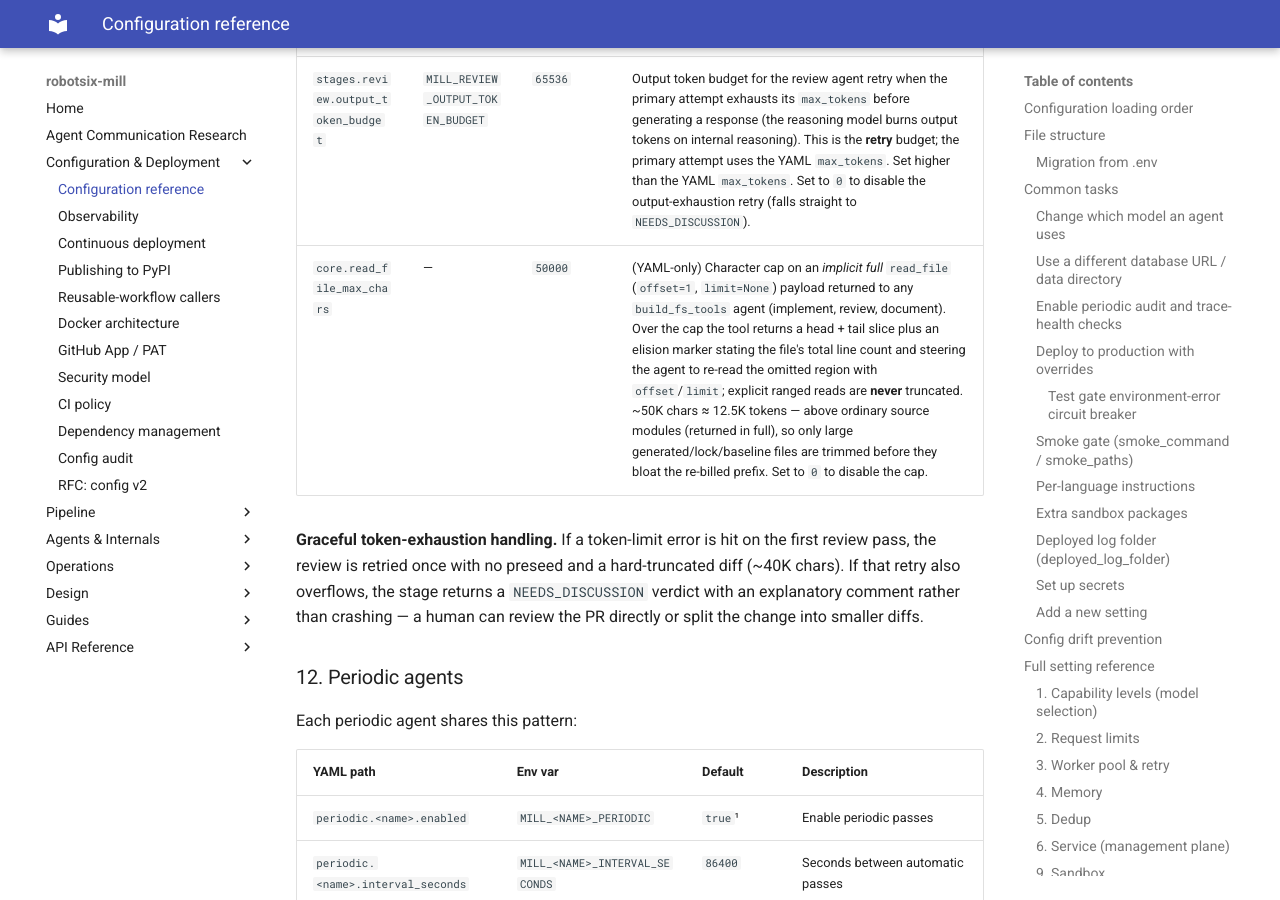
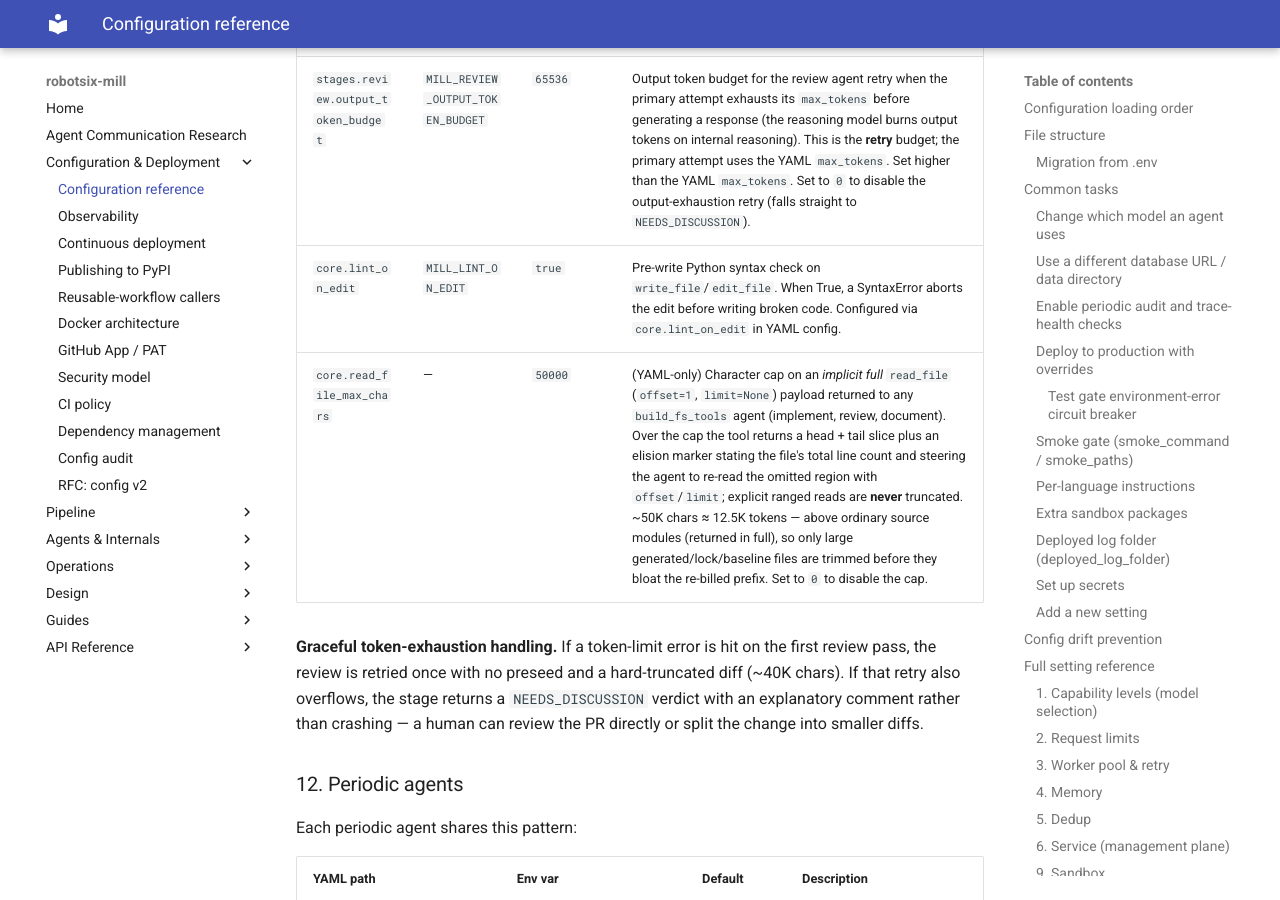
Before and after one commit to damien-robotsix/robotsix-mill, an MkDocs documentation site: the page built from docs/configuration.md, in a window 1280 px wide and 900 px high, scrolled down 19750 px. Built offline with MkDocs 1.6.1 and Material for MkDocs 9.7.7, drawn with Linux system fonts in a browser that asks for light colours.

Commit message:
mill: env doc sync: missing-from-docs — MILL_LINT_ON_EDIT (20260621T142240Z-env-doc-sync-missing-from-docs-mill-lint-0d13)

```diff
--- a/docs/configuration.md
+++ b/docs/configuration.md
@@ -553,6 +553,7 @@ the `claude` CLI in the container). These knobs govern that path:
 | `stages.review.prior_context_max_chars` | `MILL_REVIEW_PRIOR_CONTEXT_MAX_CHARS` | `8000` | Max characters of the re-review prior-context block (prior review comments + the implement rebuttal) fed to the review agent. Each component is tail-kept (most-recent content survives) so multi-round reviews don't re-pay for the entire accumulated history. Set to `0` to disable the cap. |
 | `stages.review.diff_max_chars` | `MILL_REVIEW_DIFF_MAX_CHARS` | `200_000` | Max characters of the combined git diff injected into the review prompt. The raw `git diff origin/<target>...HEAD` can balloon to megabytes (divergent base, generated/lockfile churn, branch history) regardless of how few lines the intended change touches, overflowing even a 1M-token model context. When the diff exceeds this limit it is **middle-truncated** (head + tail kept, middle dropped, with a marker stating how many characters were omitted) so both early and late files get representation. ~200K chars ≈ 50K tokens, leaving room for spec + prior context + preseed + tools + the output reservation. Set to `0` to disable the cap (unbounded diffs). |
 | `stages.review.output_token_budget` | `MILL_REVIEW_OUTPUT_TOKEN_BUDGET` | `65536` | Output token budget for the review agent retry when the primary attempt exhausts its `max_tokens` before generating a response (the reasoning model burns output tokens on internal reasoning). This is the **retry** budget; the primary attempt uses the YAML `max_tokens`. Set higher than the YAML `max_tokens`. Set to `0` to disable the output-exhaustion retry (falls straight to `NEEDS_DISCUSSION`). |
+| `core.lint_on_edit` | `MILL_LINT_ON_EDIT` | `true` | Pre-write Python syntax check on `write_file`/`edit_file`. When True, a SyntaxError aborts the edit before writing broken code. Configured via `core.lint_on_edit` in YAML config. |
 | `core.read_file_max_chars` | — | `50000` | (YAML-only) Character cap on an *implicit full* `read_file` (`offset=1`, `limit=None`) payload returned to any `build_fs_tools` agent (implement, review, document). Over the cap the tool returns a head + tail slice plus an elision marker stating the file's total line count and steering the agent to re-read the omitted region with `offset`/`limit`; explicit ranged reads are **never** truncated. ~50K chars ≈ 12.5K tokens — above ordinary source modules (returned in full), so only large generated/lock/baseline files are trimmed before they bloat the re-billed prefix. Set to `0` to disable the cap. |
 
 **Graceful token-exhaustion handling.** If a token-limit error is hit on
```
